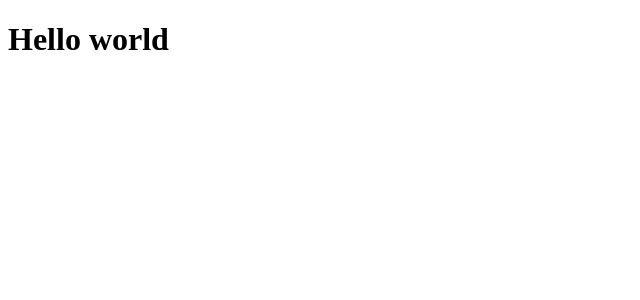
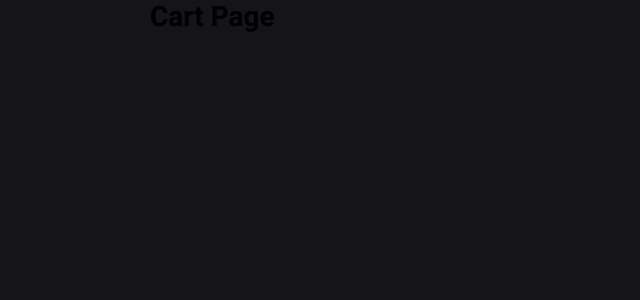
Before and after one commit to FabianoBrancher/REDUX-Flux-Architecture, a React (Create React App) app: page /cart in a window 1280 px wide. Shown: the top 300 px of the page, without its empty margins (0-640 px from the left). Built offline with nearby package versions, Linux system fonts and the light colour scheme.

Commit message:
Added routes, global styles, Home and Cart pages

```diff
--- a/package.json
+++ b/package.json
@@ -7,7 +7,9 @@
     "react": "^16.9.0",
     "react-app-rewired": "^2.1.3",
     "react-dom": "^16.9.0",
-    "react-scripts": "3.1.1"
+    "react-router-dom": "^5.0.1",
+    "react-scripts": "3.1.1",
+    "styled-components": "^4.3.2"
   },
   "scripts": {
     "start": "react-app-rewired start",
--- a/src/App.js
+++ b/src/App.js
@@ -1,7 +1,18 @@
 import React from 'react';
+import { BrowserRouter } from 'react-router-dom';
+
+import Routes from './routes';
+
+import GlobalStyle from '~/styles/global';
 
 function App() {
-  return <h1>Hello world</h1>;
+  return (
+    <BrowserRouter>
+      {/* <Header /> */}
+      <Routes />
+      <GlobalStyle />
+    </BrowserRouter>
+  );
 }
 
 export default App;
--- /dev/null
+++ b/src/pages/Cart/index.js
@@ -0,0 +1,5 @@
+import React from 'react';
+
+export default function Cart() {
+  return <h1>Cart Page</h1>;
+}
--- /dev/null
+++ b/src/pages/Home/index.js
@@ -0,0 +1,5 @@
+import React from 'react';
+
+export default function Home() {
+  return <h1>Home Page</h1>;
+}
--- /dev/null
+++ b/src/routes.js
@@ -0,0 +1,14 @@
+import React from 'react';
+import { Switch, Route } from 'react-router-dom';
+
+import Home from '~/pages/Home';
+import Cart from '~/pages/Cart';
+
+export default function Routes() {
+  return (
+    <Switch>
+      <Route path="/" exact component={Home} />
+      <Route path="/cart" component={Cart} />
+    </Switch>
+  );
+}
--- /dev/null
+++ b/src/styles/global.js
@@ -0,0 +1,33 @@
+import { createGlobalStyle } from 'styled-components';
+
+import background from '~/assets/images/background.svg';
+
+export default createGlobalStyle`
+  @import url('https://fonts.googleapis.com/css?family=Roboto:400,700&display=swap');
+
+  * {
+    margin: 0;
+    padding: 0;
+    outline: 0;
+    box-sizing: border-box;
+  }
+
+  body {
+    background: #191920 url(${background}) no-repeat center top;
+    -webkit-font-smoothing: antialiased;
+  }
+
+  body, input, button {
+    font: 14px Roboto, sans-serif;
+  }
+
+  #root {
+    max-width: 1020px;
+    margin: 0 auto;
+    padding: 0 20px 50px;
+  }
+
+  button {
+    cursor: pointer;
+  }
+`;
```
Also changed, not shown: src/assets/images/background.svg (added), src/components/Header/index.js (added), 1 other file (tests, documents, lock files or other folders).
